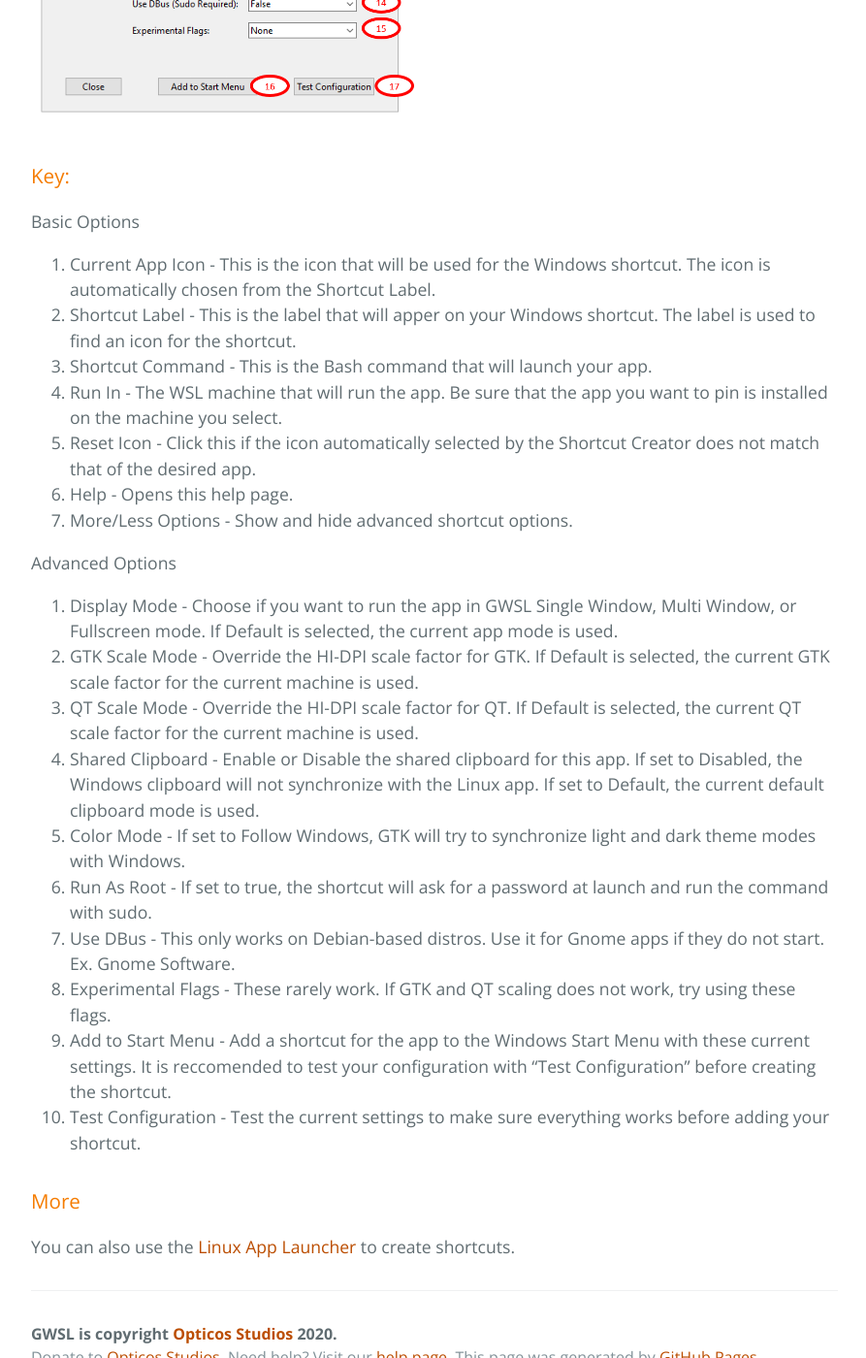
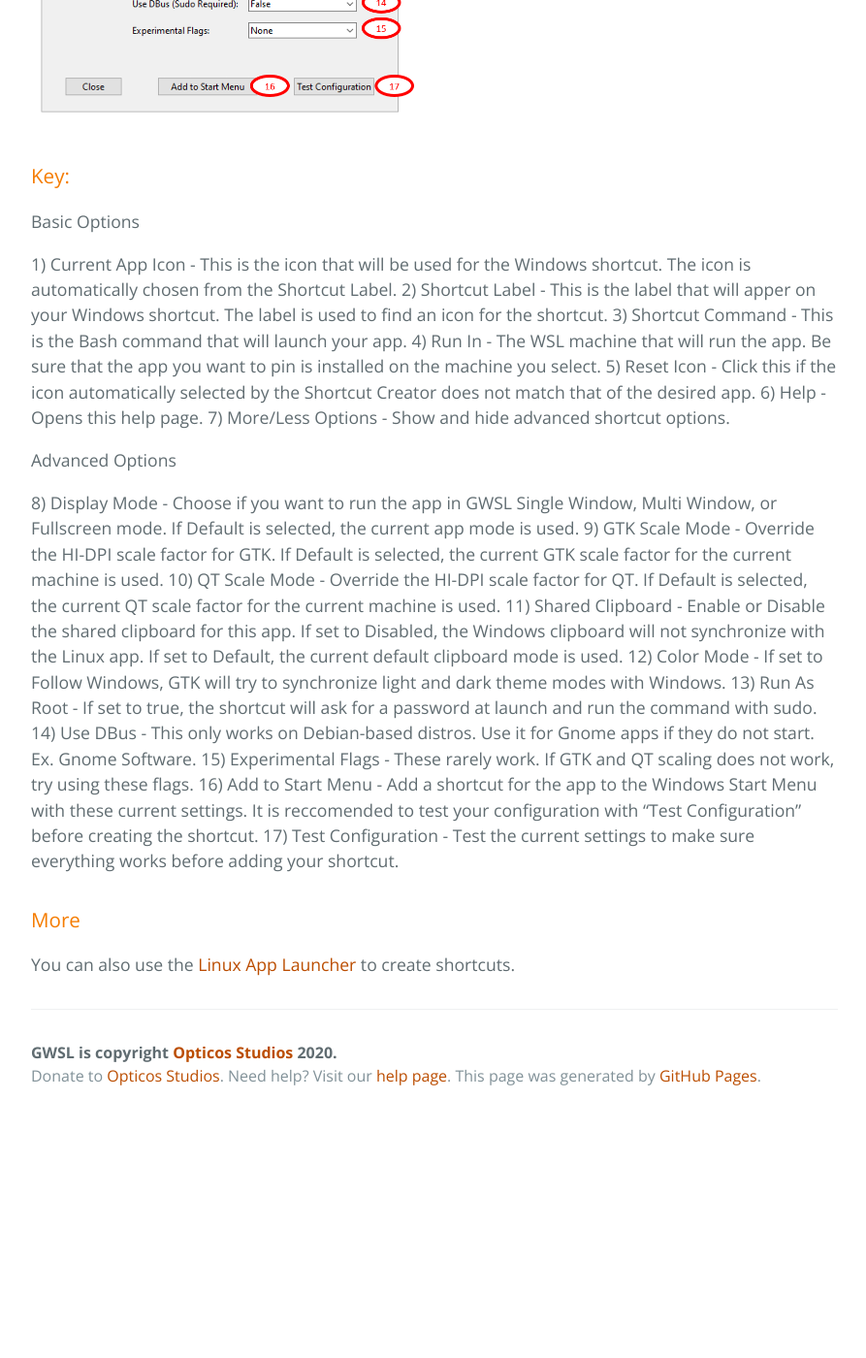
Before and after one commit to Opticos/gwsl, a Jekyll site: the page built from tutorials/shortcut.md, in a window 1280 px wide and 1400 px high, scrolled down 924 px. Shown: the whole window at 97% size, without its empty margins (192-1085 px from the left). Built offline with Jekyll 4.4.1, drawn with Linux system fonts in a browser that asks for light colours; the repository's description, which GitHub fills in, is left out; after the commit the page ends 2077 px from its top, so only the background shows below that.

Commit message:
Update shortcut.md

```diff
--- a/tutorials/shortcut.md
+++ b/tutorials/shortcut.md
@@ -15,26 +15,26 @@ The Shortcut Creator UI:
 
 Basic Options
 
-1. Current App Icon - This is the icon that will be used for the Windows shortcut. The icon is automatically chosen from the Shortcut Label.
-2. Shortcut Label - This is the label that will apper on your Windows shortcut. The label is used to find an icon for the shortcut.
-3. Shortcut Command - This is the Bash command that will launch your app.
-4. Run In - The WSL machine that will run the app. Be sure that the app you want to pin is installed on the machine you select.
-5. Reset Icon - Click this if the icon automatically selected by the Shortcut Creator does not match that of the desired app.
-6. Help - Opens this help page.
-7. More/Less Options - Show and hide advanced shortcut options.
+1) Current App Icon - This is the icon that will be used for the Windows shortcut. The icon is automatically chosen from the Shortcut Label.
+2) Shortcut Label - This is the label that will apper on your Windows shortcut. The label is used to find an icon for the shortcut.
+3) Shortcut Command - This is the Bash command that will launch your app.
+4) Run In - The WSL machine that will run the app. Be sure that the app you want to pin is installed on the machine you select.
+5) Reset Icon - Click this if the icon automatically selected by the Shortcut Creator does not match that of the desired app.
+6) Help - Opens this help page.
+7) More/Less Options - Show and hide advanced shortcut options.
 
 Advanced Options
 
-8. Display Mode - Choose if you want to run the app in GWSL Single Window, Multi Window, or Fullscreen mode. If Default is selected, the current app mode is used.
-9. GTK Scale Mode - Override the HI-DPI scale factor for GTK. If Default is selected, the current GTK scale factor for the current machine is used.
-10. QT Scale Mode - Override the HI-DPI scale factor for QT. If Default is selected, the current QT scale factor for the current machine is used.
-11. Shared Clipboard - Enable or Disable the shared clipboard for this app. If set to Disabled, the Windows clipboard will not synchronize with the Linux app. If set to Default, the current default clipboard mode is used.
-12. Color Mode - If set to Follow Windows, GTK will try to synchronize light and dark theme modes with Windows.
-13. Run As Root - If set to true, the shortcut will ask for a password at launch and run the command with sudo.
-14. Use DBus - This only works on Debian-based distros. Use it for Gnome apps if they do not start. Ex. Gnome Software.
-15. Experimental Flags - These rarely work. If GTK and QT scaling does not work, try using these flags.
-16. Add to Start Menu - Add a shortcut for the app to the Windows Start Menu with these current settings. It is reccomended to test your configuration with "Test Configuration" before creating the shortcut.
-17.  Test Configuration - Test the current settings to make sure everything works before adding your shortcut.
+8) Display Mode - Choose if you want to run the app in GWSL Single Window, Multi Window, or Fullscreen mode. If Default is selected, the current app mode is used.
+9) GTK Scale Mode - Override the HI-DPI scale factor for GTK. If Default is selected, the current GTK scale factor for the current machine is used.
+10) QT Scale Mode - Override the HI-DPI scale factor for QT. If Default is selected, the current QT scale factor for the current machine is used.
+11) Shared Clipboard - Enable or Disable the shared clipboard for this app. If set to Disabled, the Windows clipboard will not synchronize with the Linux app. If set to Default, the current default clipboard mode is used.
+12) Color Mode - If set to Follow Windows, GTK will try to synchronize light and dark theme modes with Windows.
+13) Run As Root - If set to true, the shortcut will ask for a password at launch and run the command with sudo.
+14) Use DBus - This only works on Debian-based distros. Use it for Gnome apps if they do not start. Ex. Gnome Software.
+15) Experimental Flags - These rarely work. If GTK and QT scaling does not work, try using these flags.
+16) Add to Start Menu - Add a shortcut for the app to the Windows Start Menu with these current settings. It is reccomended to test your configuration with "Test Configuration" before creating the shortcut.
+17)  Test Configuration - Test the current settings to make sure everything works before adding your shortcut.
 
 ### More
 
```
